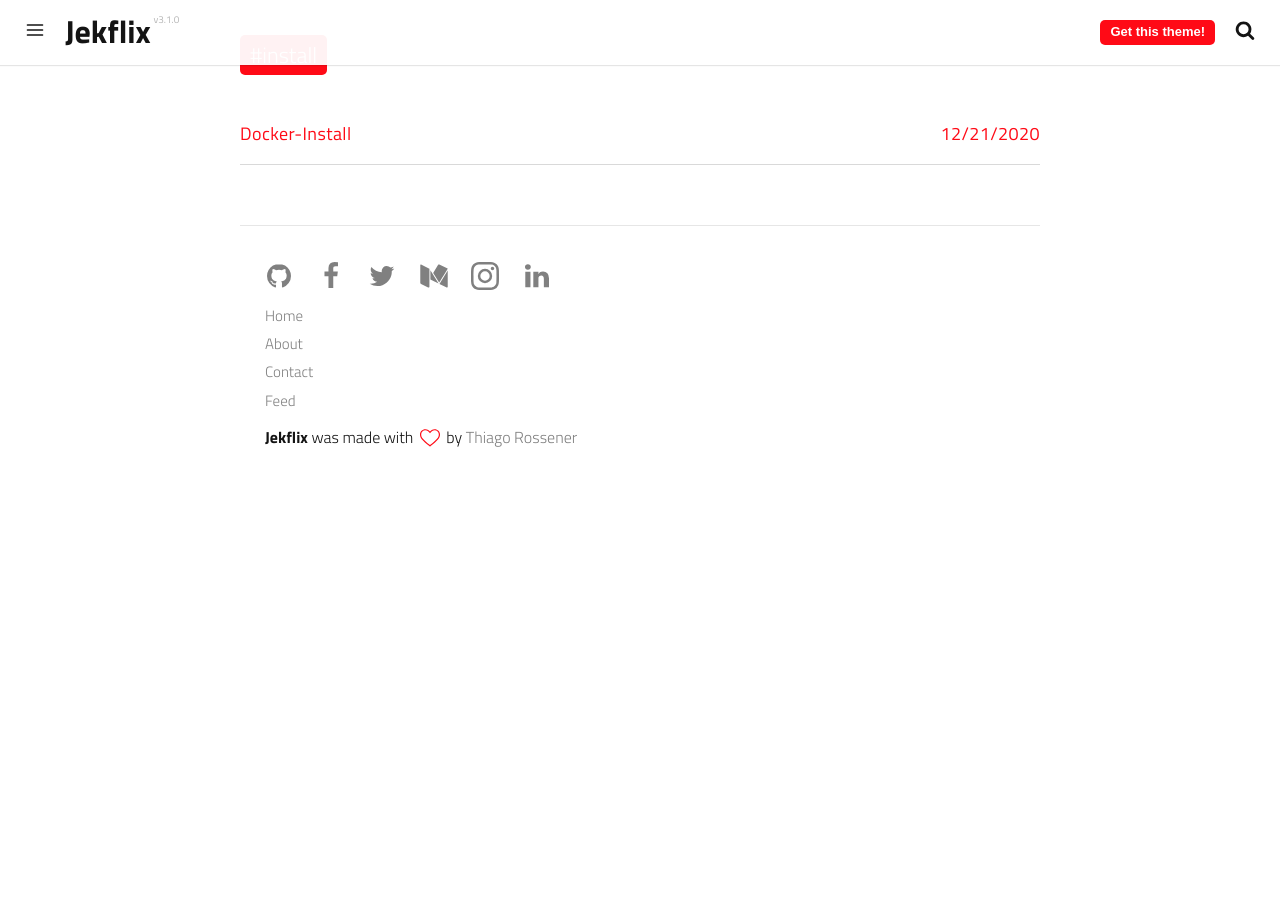
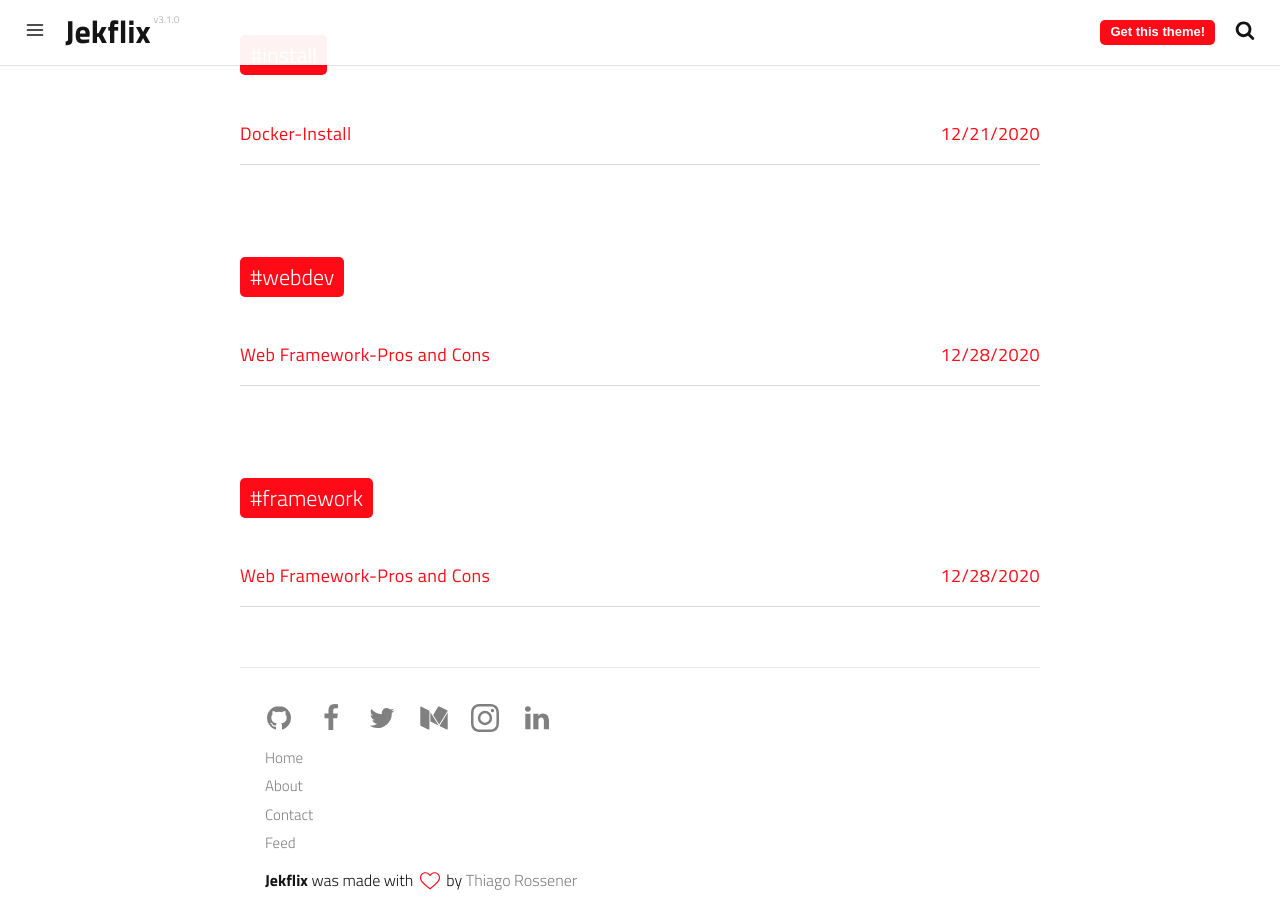
Before and after one commit to newvelop/newvelop.github.io, a Jekyll site: the page built from tags.html, in a window 1280 px wide and 900 px high, scrolled down 8013 px. Built offline with Jekyll 4.4.1, drawn with Linux system fonts in a browser that asks for light colours; a script that is not in the unit is left out; before the commit the page ends 8499 px from its top, so only the background shows below that; part of the change alters nothing that is shown.

Commit message:
write second post - framework's pros and cons

```diff
--- a/_posts/2020-12-21-Docker---Install.md
+++ b/_posts/2020-12-21-Docker---Install.md
@@ -33,6 +33,6 @@ WSL 설치하기에 앞서 설치를 할 수 있게 위와 같은 명령어로
 
 #### WSL용 리눅스 설치
 활성화한 후에 윈도우 키를 누르고 검색으로 Microsoft store를 입력하여 스토어 창을 켠다. 그리고 linux를 검색하면 설치할 수 있는 리눅스들이 나오는데 이중에서 본인은 ubuntu를 선택하여 진행한다.
-![screensh](../assets/img/2012-12-21-docker---install/Microsoft-Store.png)
+![screensh](../assets/img/2020-12-21-docker---install/Microsoft-Store.png)
 
 어느 정도 시간이 흐른 후, 커맨드 창에 사용자 이름과 패스워드를 입력하라고 하는 입력하면 우분투가 설치 완료가 된다.
--- /dev/null
+++ b/_posts/2020-12-28-Web-Framework---Pros-and-Cons.md
@@ -0,0 +1,59 @@
+---
+date: 2020-12-28 00:00:39
+layout: post
+title: "Web Framework-Pros and Cons"
+subtitle:
+description:
+image:
+optimized_image:
+category:
+tags:
+- webdev
+- framework
+author: newvelop
+paginate: false
+---
+요 근래에 들어서 웹 서비스 개발을 하기 위해선 프레임워크를 사용하는 것이 일반적인 방법이다.
+이 프레임워크란 무엇인지, 프레임워크는 무조건 사용하는 것이 좋은지 장단점을 알아보고자 한다.
+
+### 프레임워크란
+개발자가 좀 더 하이레벨의 코드를 구현하는데 집중할 수 있도록(ex)비즈니스 로직) 추상화한 기능들을 제공한 것이라고 할 수 있다.
+스프링 프레임워크를 예로 들자면 프레임워크 내에서 IOC(Inversion of Control)기능을 제공하여 개발자가 객체의 라이프싸이클을 관리하는 것이 아니라
+프레임워크가 객체를 관리하고, 개발자는 비즈니스 로직 구현에 좀 더 집중할 수 있게된다.
+
+![screensh](../assets/img/2020-12-28-Web-Framework---Pros-and-Cons/spring-ioc.png)
+
+이렇듯 개발에 있어 관점을 제공하고, 반복적인 작업을 줄여주는 것이 프레임워크라고 할 수 있다.
+
+### 프레임 워크의 장점
+이렇게 기본적인 기능들을 제공하는 프레임워크에는 몇가지 장점이 있다.
+#### 개발 프로세스 단축
+기본적으로 프레임워크를 사용하면 프로세스가 단축된다. 예를 들어 프레임워크를 사용하지 않게 되면, 어떤 식의 디자인 패턴으로 구현을 할 것인지 등의 설계단 고민을 하게된다.
+MVC패턴을 가져갈 것인지, MVVM패턴을 가져갈 것인지, 아니면 다른 패턴을 사용할 것인지 등의 고민과 함께 이러한 패턴으로 구현할 수 있게 뼈대 코드를 짜야 할 것이며 필요한
+경우, 이 웹 어플리케이션을 구동하기 위한 스크립트도 구현해야하고, DB 연결 관리도 수동으로 해야한다. 프레임워크에서 해당 기능을 제공할 경우, 이 모든 작업을 스킵하고
+구현에 집중할 수 있게 된다.
+#### 디버깅과 구글링의 용이성
+프레임워크를 사용할 경우, 디버깅을 하는데 용이하며, 또한 유명한 프레임워크일수록, 프레임워크를 이용해서 개발하는 개발자들이 많기 때문에 버그나 문의사항이 있을 경우,
+구글링을 통해 비슷한 사례와 해결책을 찾을 수 있다.
+#### 보안성 강화
+프레임워크에선 보안성 또한 고려해서 기능을 제공하는 경우가 많기 때문에 보안 관리에 유리하다.
+#### 코드규모 축소
+기본적으로 프레임워크에선 URL 매핑과 세션관리, 캐싱 등의 기능을 제공하기 때문에 개발자가 일일이 해당 기능을 구현할 필요가 없어 직접 구현해야되는 코드의 규모가 축소된다.
+
+### 프레임 워크의 단점
+프레임워크를 사용하면 마냥 좋을 거 같긴 하지만 몇가지 단점이 존재하긴 한다.
+#### 프로그래밍 언어 고정
+프레임워크는 특정 언어로 구현되어있기 때문에 사용할 수 있는 언어도 프레임워크의 언어에 따라 고정된다.
+#### 고정된 프로그래밍 패러다임
+프레임워크는 개발자가 하이레벨 개발에 집중할 수 있도록 도와주기 때문에 제공되는 패러다임이 고정되어있다. 예를 들어 프레임워크에서 동기 방식만 지원하고 있으면 개발자는
+어쩔 수 없이 동기방식의 웹만 구현할 수 있으며 비동기일 경우 비동기의 방식으로만 구현할 수 있다.
+#### 웹사이트 로드 시간 증가
+프레임워크에선 기능을 제공하기 때문에 자연스럽게 코드량이 증가한다. 따라서 간단한 뷰만 렌더링하고싶다 해도 상당량의 코드가 동작을 하게되며 이는 웹사이트 로드 시간의
+증가를 유발한다.
+
+### 결론
+이렇듯 웹 어플리케이션을 구축하는데 있어서 프레임워크는 매우 유용한 장점들을 제공하지만, 약간의 단점을 안고 있기 때문에 사용할 땐 이러한 점들을 고려해야한다.
+
+참고
+- https://www.nerd.vision/post/pros-and-cons-of-frameworks-in-web-development
+- https://dzone.com/articles/springs-bean-container
```
Also changed, not shown: assets/img/2020-12-21-docker---install/Microsoft-Store.png (renamed from assets/img/2012-12-21-docker---install/Microsoft-Store.png), assets/img/2020-12-21-docker---install/windows-update.png (renamed from assets/img/2012-12-21-docker---install/windows-update.png), assets/img/2020-12-28-Web-Framework---Pros-and-Cons/spring-ioc.png (added).
